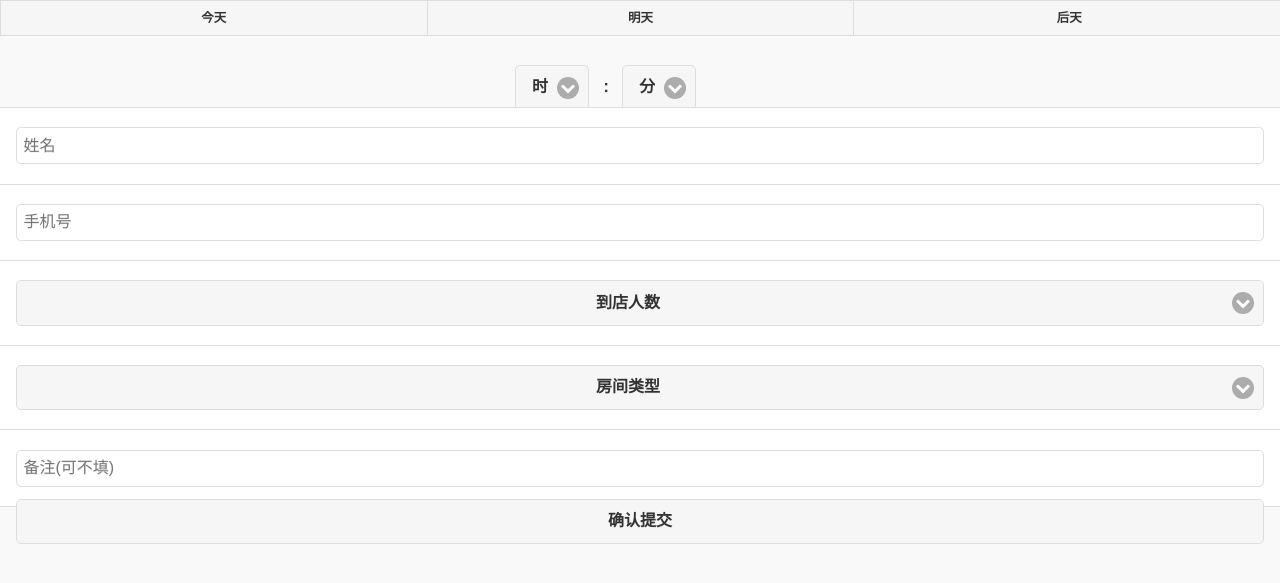
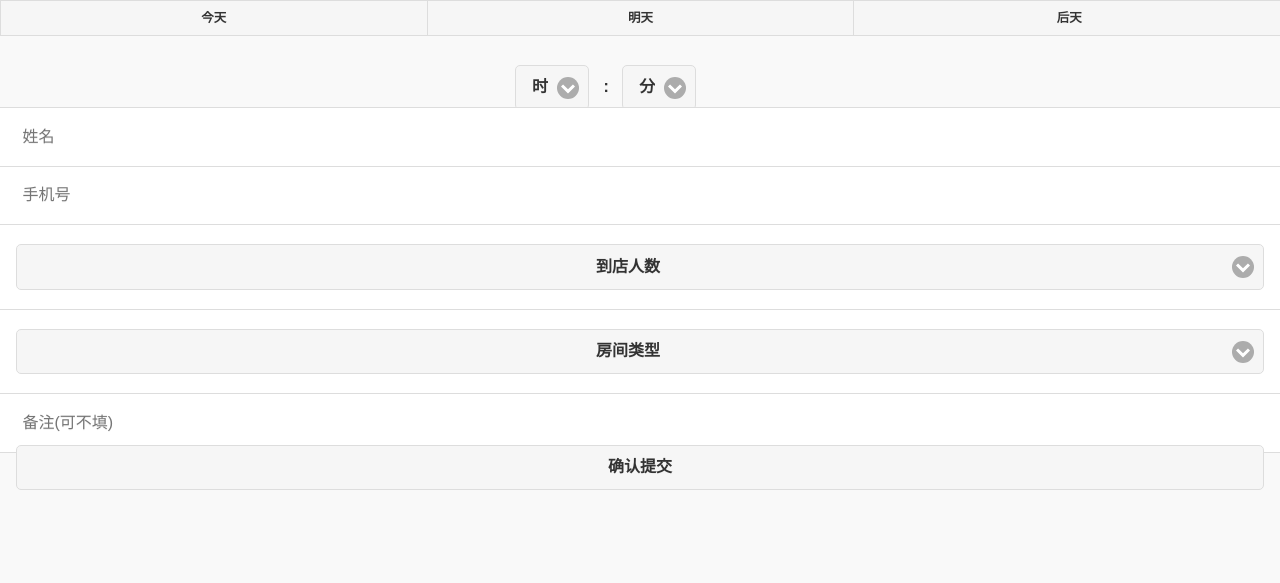
Before and after one commit to wickydong/order_food, a Flask app: page /reservation in a window 1280 px wide. Shown: the part 45-628 px from the top of the page. Run offline with Flask 2, Linux system fonts and the light colour scheme; data that the repository does not hold is empty; some libraries are stand-ins or nearby versions.

Commit message:
隔壁老王

```diff
--- a/static/css/style.css
+++ b/static/css/style.css
@@ -12,3 +12,8 @@
 .ui-shadow-inset{
     box-shadow: none;
 }
+
+.ui-input-text{
+    margin: 0;
+    border-width: 0;
+}
```
